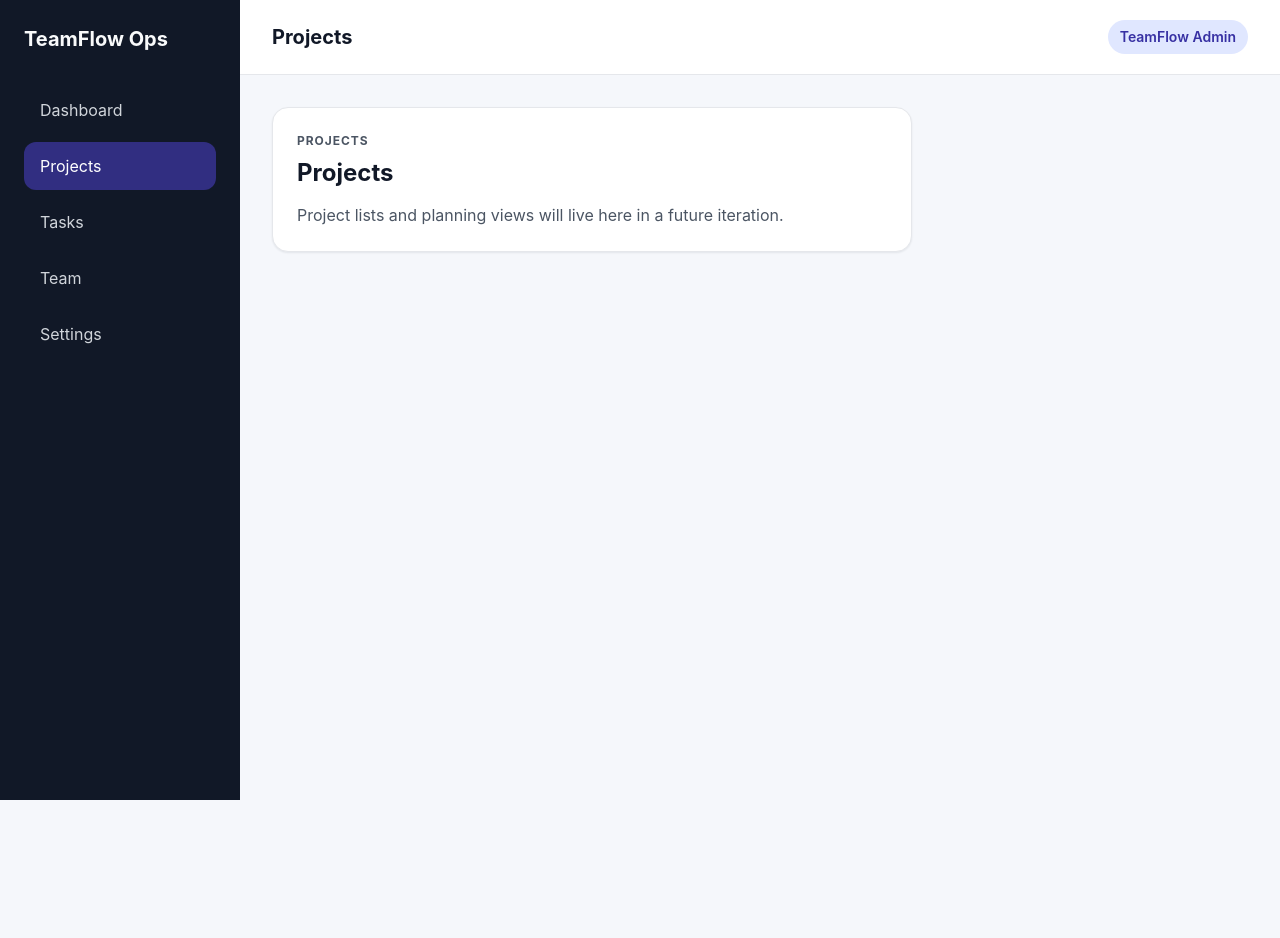
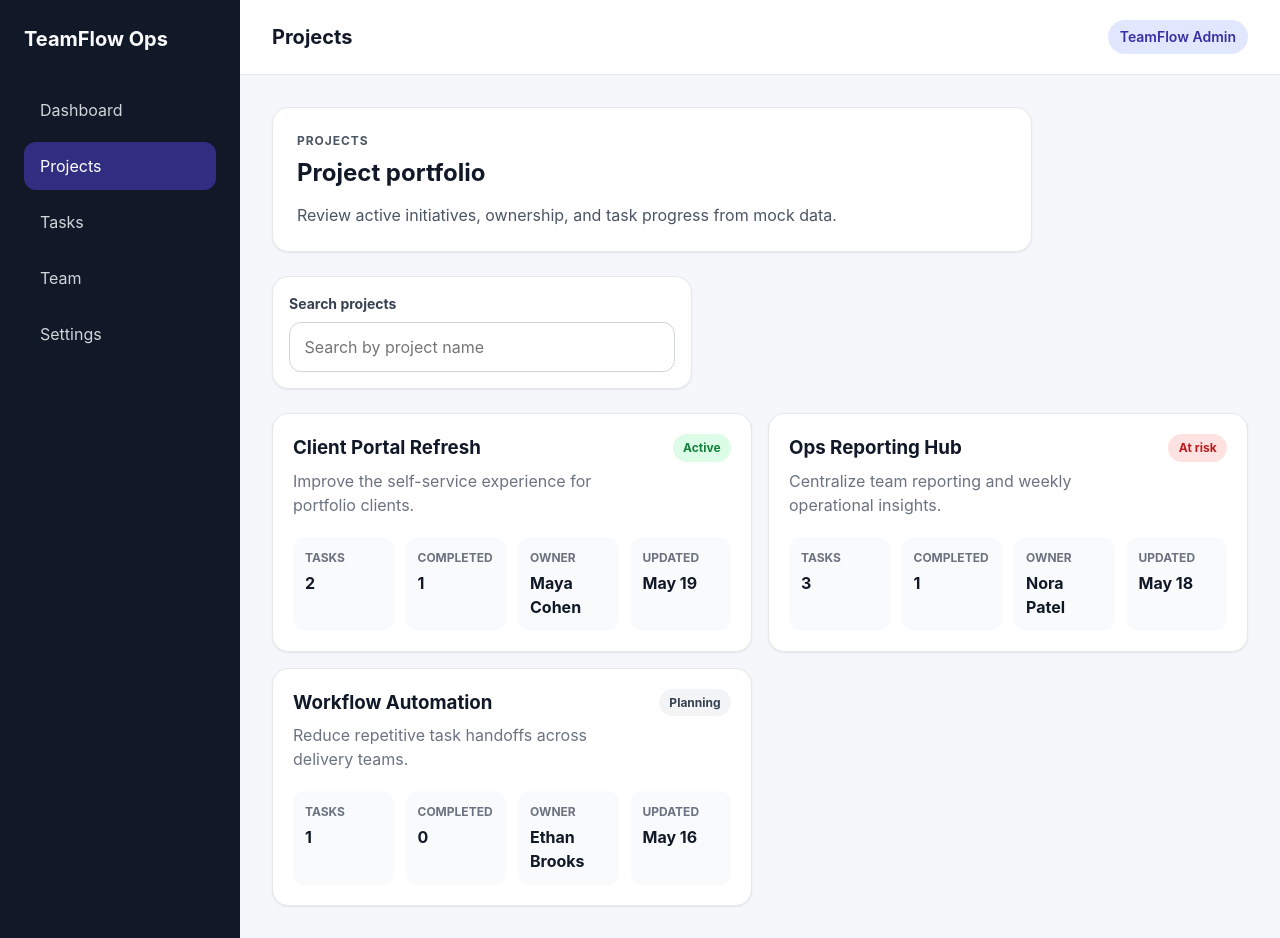
Before and after one commit to gooseNjuice/teamflow-ops, a React (Vite) app in the folder client/: page /projects in a window 1280 px wide. Before the commit the page ends 800 px from the top, so only its background shows below. Built offline with nearby package versions, Linux system fonts and the light colour scheme.

Commit message:
feat(client): add ProjectsPage component with filtering and styling

```diff
--- a/client/src/App.tsx
+++ b/client/src/App.tsx
@@ -1,6 +1,7 @@
 import { Navigate, NavLink, Route, Routes, useLocation } from 'react-router-dom'
 import DashboardPage from './pages/DashboardPage'
 import PlaceholderPage from './pages/PlaceholderPage'
+import ProjectsPage from './pages/ProjectsPage'
 import styles from './App.module.css'
 
 const navigationItems = [
@@ -12,12 +13,6 @@ const navigationItems = [
 ]
 
 const placeholderPages = [
-  {
-    path: '/projects',
-    eyebrow: 'Projects',
-    title: 'Projects',
-    description: 'Project lists and planning views will live here in a future iteration.',
-  },
   {
     path: '/tasks',
     eyebrow: 'Tasks',
@@ -80,6 +75,7 @@ function App() {
           <Routes>
             <Route path="/" element={<Navigate to="/dashboard" replace />} />
             <Route path="/dashboard" element={<DashboardPage />} />
+            <Route path="/projects" element={<ProjectsPage />} />
             {placeholderPages.map((page) => (
               <Route
                 key={page.path}
--- a/client/src/data/mockData.ts
+++ b/client/src/data/mockData.ts
@@ -24,18 +24,24 @@ export const projects: Project[] = [
     name: 'Client Portal Refresh',
     description: 'Improve the self-service experience for portfolio clients.',
     ownerId: 'user-1',
+    status: 'active',
+    updatedAt: '2026-05-19',
   },
   {
     id: 'project-2',
     name: 'Ops Reporting Hub',
     description: 'Centralize team reporting and weekly operational insights.',
     ownerId: 'user-3',
+    status: 'at-risk',
+    updatedAt: '2026-05-18',
   },
   {
     id: 'project-3',
     name: 'Workflow Automation',
     description: 'Reduce repetitive task handoffs across delivery teams.',
     ownerId: 'user-2',
+    status: 'planning',
+    updatedAt: '2026-05-16',
   },
 ]
 
--- /dev/null
+++ b/client/src/pages/ProjectsPage.module.css
@@ -0,0 +1,173 @@
+.projectsPage {
+  display: grid;
+  gap: 1.5rem;
+}
+
+.hero,
+.toolbar,
+.projectCard,
+.emptyState {
+  border: 1px solid #e5e7eb;
+  border-radius: 1rem;
+  background: #fff;
+  box-shadow: 0 1px 2px rgb(15 23 42 / 0.08);
+}
+
+.hero {
+  max-width: 760px;
+  padding: 1.5rem;
+}
+
+.hero h2 {
+  margin: 0.35rem 0 0.75rem;
+  font-size: 1.5rem;
+}
+
+.hero p {
+  margin: 0;
+  color: #4b5563;
+}
+
+.eyebrow {
+  color: #4f46e5;
+  font-size: 0.75rem;
+  font-weight: 700;
+  letter-spacing: 0.08em;
+  text-transform: uppercase;
+}
+
+.toolbar {
+  display: grid;
+  gap: 0.5rem;
+  max-width: 420px;
+  padding: 1rem;
+}
+
+.toolbar label {
+  color: #374151;
+  font-size: 0.875rem;
+  font-weight: 700;
+}
+
+.toolbar input {
+  width: 100%;
+  border: 1px solid #d1d5db;
+  border-radius: 0.75rem;
+  padding: 0.75rem 0.9rem;
+  color: #111827;
+  font: inherit;
+}
+
+.toolbar input:focus {
+  border-color: #4f46e5;
+  outline: 3px solid #e0e7ff;
+}
+
+.projectGrid {
+  display: grid;
+  grid-template-columns: repeat(2, minmax(0, 1fr));
+  gap: 1rem;
+}
+
+.projectCard {
+  display: grid;
+  gap: 1.25rem;
+  padding: 1.25rem;
+}
+
+.projectHeader {
+  display: flex;
+  justify-content: space-between;
+  gap: 1rem;
+}
+
+.projectHeader h3 {
+  margin: 0 0 0.4rem;
+}
+
+.projectHeader p {
+  margin: 0;
+  color: #6b7280;
+}
+
+.statusPill {
+  align-self: start;
+  border-radius: 999px;
+  padding: 0.3rem 0.65rem;
+  white-space: nowrap;
+  font-size: 0.75rem;
+  font-weight: 700;
+}
+
+.planning {
+  background: #f3f4f6;
+  color: #374151;
+}
+
+.active {
+  background: #dcfce7;
+  color: #15803d;
+}
+
+.at-risk {
+  background: #fee2e2;
+  color: #b91c1c;
+}
+
+.projectMeta {
+  display: grid;
+  grid-template-columns: repeat(4, minmax(0, 1fr));
+  gap: 0.75rem;
+  margin: 0;
+}
+
+.projectMeta div {
+  border-radius: 0.75rem;
+  background: #f9fafb;
+  padding: 0.75rem;
+}
+
+.projectMeta dt {
+  color: #6b7280;
+  font-size: 0.75rem;
+  font-weight: 700;
+  text-transform: uppercase;
+}
+
+.projectMeta dd {
+  margin: 0.25rem 0 0;
+  color: #111827;
+  font-weight: 700;
+}
+
+.emptyState {
+  max-width: 520px;
+  padding: 1.5rem;
+}
+
+.emptyState h3 {
+  margin: 0 0 0.5rem;
+}
+
+.emptyState p {
+  margin: 0;
+  color: #6b7280;
+}
+
+@media (max-width: 960px) {
+  .projectGrid,
+  .projectMeta {
+    grid-template-columns: 1fr 1fr;
+  }
+}
+
+@media (max-width: 720px) {
+  .projectGrid,
+  .projectMeta {
+    grid-template-columns: 1fr;
+  }
+
+  .projectHeader {
+    flex-direction: column;
+  }
+}
--- /dev/null
+++ b/client/src/pages/ProjectsPage.tsx
@@ -0,0 +1,107 @@
+import { useMemo, useState } from 'react'
+import { projects, tasks, users } from '../data/mockData'
+import type { ProjectStatus } from '../types'
+import styles from './ProjectsPage.module.css'
+
+const projectStatusLabels: Record<ProjectStatus, string> = {
+  planning: 'Planning',
+  active: 'Active',
+  'at-risk': 'At risk',
+}
+
+function getOwnerName(ownerId: string) {
+  return users.find((user) => user.id === ownerId)?.name ?? 'Unknown owner'
+}
+
+function formatDate(date: string) {
+  return new Intl.DateTimeFormat('en', {
+    month: 'short',
+    day: 'numeric',
+  }).format(new Date(`${date}T00:00:00`))
+}
+
+function ProjectsPage() {
+  const [searchQuery, setSearchQuery] = useState('')
+
+  const filteredProjects = useMemo(() => {
+    const normalizedQuery = searchQuery.trim().toLowerCase()
+
+    if (!normalizedQuery) {
+      return projects
+    }
+
+    return projects.filter((project) =>
+      project.name.toLowerCase().includes(normalizedQuery),
+    )
+  }, [searchQuery])
+
+  return (
+    <div className={styles.projectsPage}>
+      <section className={styles.hero}>
+        <p className={styles.eyebrow}>Projects</p>
+        <h2>Project portfolio</h2>
+        <p>Review active initiatives, ownership, and task progress from mock data.</p>
+      </section>
+
+      <section className={styles.toolbar} aria-label="Project filters">
+        <label htmlFor="project-search">Search projects</label>
+        <input
+          id="project-search"
+          type="search"
+          placeholder="Search by project name"
+          value={searchQuery}
+          onChange={(event) => setSearchQuery(event.target.value)}
+        />
+      </section>
+
+      {filteredProjects.length > 0 ? (
+        <section className={styles.projectGrid} aria-label="Projects list">
+          {filteredProjects.map((project) => {
+            const projectTasks = tasks.filter((task) => task.projectId === project.id)
+            const completedTasks = projectTasks.filter((task) => task.status === 'done')
+
+            return (
+              <article key={project.id} className={styles.projectCard}>
+                <div className={styles.projectHeader}>
+                  <div>
+                    <h3>{project.name}</h3>
+                    <p>{project.description}</p>
+                  </div>
+                  <span className={`${styles.statusPill} ${styles[project.status]}`}>
+                    {projectStatusLabels[project.status]}
+                  </span>
+                </div>
+
+                <dl className={styles.projectMeta}>
+                  <div>
+                    <dt>Tasks</dt>
+                    <dd>{projectTasks.length}</dd>
+                  </div>
+                  <div>
+                    <dt>Completed</dt>
+                    <dd>{completedTasks.length}</dd>
+                  </div>
+                  <div>
+                    <dt>Owner</dt>
+                    <dd>{getOwnerName(project.ownerId)}</dd>
+                  </div>
+                  <div>
+                    <dt>Updated</dt>
+                    <dd>{formatDate(project.updatedAt)}</dd>
+                  </div>
+                </dl>
+              </article>
+            )
+          })}
+        </section>
+      ) : (
+        <section className={styles.emptyState}>
+          <h3>No projects found</h3>
+          <p>Try searching for another project name.</p>
+        </section>
+      )}
+    </div>
+  )
+}
+
+export default ProjectsPage
--- a/client/src/types.ts
+++ b/client/src/types.ts
@@ -1,10 +1,13 @@
 export type TaskStatus = 'todo' | 'in-progress' | 'done'
+export type ProjectStatus = 'planning' | 'active' | 'at-risk'
 
 export type Project = {
   id: string
   name: string
   description: string
   ownerId: string
+  status: ProjectStatus
+  updatedAt: string
 }
 
 export type User = {
```
